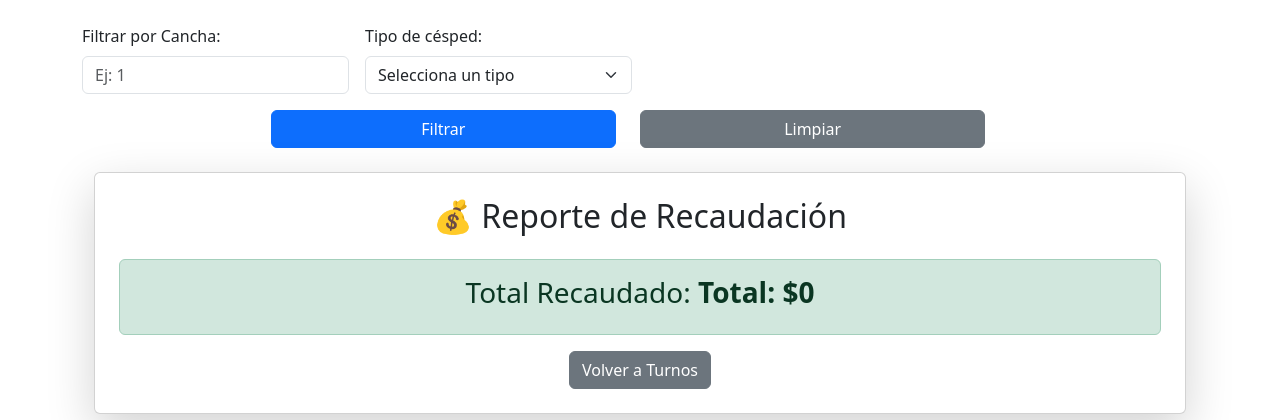
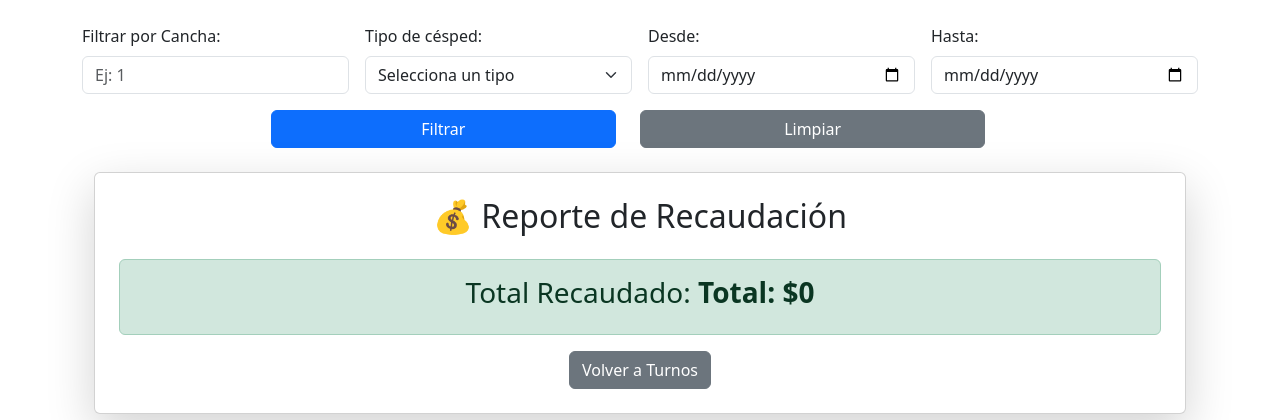
Before and after one commit to dariorodr/Segundo-proyecto, a Flask app: page /reporte in a window 1280 px wide. Shown: the part 56-476 px from the top of the page. Run offline with Flask 3, Linux system fonts and the light colour scheme; data that the repository does not hold is empty.

Commit message:
"haciendo el filtro desde-hasta para recaudacion"

```diff
--- a/app/app.py
+++ b/app/app.py
@@ -1,7 +1,7 @@
 from flask import Flask, render_template, request, redirect, url_for, flash
 from flask_sqlalchemy import SQLAlchemy
 from datetime import datetime
-from sqlalchemy import func
+from sqlalchemy import func, cast, Date
 app = Flask(__name__)
 app.config['SQLALCHEMY_DATABASE_URI'] = 'mysql+pymysql://root:sarandeameelcabezudo@localhost/proyecto_cancha_2'
 app.config['SQLALCHEMY_TRACK_MODIFICATIONS'] = False
@@ -262,11 +262,17 @@ def eliminar_precio(precio_id):
     flash("Precio eliminado correctamente", "success")
     return redirect(url_for('configurar_precios'))
 
-# Ruta para la recaudación
+
 @app.route("/reporte")
 def reporte_recaudacion():
     cancha_id = request.args.get("cancha_id", type=int)
     tipo_cesped = request.args.get("tipo_cesped", type=str)
+    desde_str = request.args.get("desde")
+    hasta_str = request.args.get("hasta")
+
+    # Convertir fechas si existen
+    desde = datetime.strptime(desde_str, "%Y-%m-%d") if desde_str else None
+    hasta = datetime.strptime(hasta_str, "%Y-%m-%d") if hasta_str else None
 
     # Base de la consulta
     query = db.session.query(
@@ -274,13 +280,17 @@ def reporte_recaudacion():
     ).join(Precio, Precio.CanchaID == Cancha.CanchaID
     ).join(Turno, Turno.CanchaID == Cancha.CanchaID)
 
-    # Aplicar filtros correctamente
+    # Aplicar filtros
+    if desde:
+        query = query.filter(Turno.Dia >= desde)
+    if hasta:
+        query = query.filter(Turno.Dia <= hasta)
     if cancha_id:
         query = query.add_columns(Cancha.NombreCancha).filter(Cancha.CanchaID == cancha_id).group_by(Cancha.CanchaID)
     elif tipo_cesped:
         query = query.add_columns(Cancha.Tipo).filter(Cancha.Tipo == tipo_cesped).group_by(Cancha.Tipo)
     else:
-        query = query.add_columns(Cancha.Tipo).group_by(Cancha.Tipo)  # Agrupar por tipo cuando no hay filtros específicos
+        query = query.add_columns(Cancha.Tipo).group_by(Cancha.Tipo)
 
     # Ejecutar consulta
     resultados = query.all()
--- a/app/templates/reporte_rec.html
+++ b/app/templates/reporte_rec.html
@@ -24,6 +24,18 @@
         </select>
     </div>
 
+    <!-- FILTROS DE FECHA -->
+    <div class="col-12 col-md-3">
+        <label for="desde" class="form-label">Desde:</label>
+        <input type="date" name="desde" id="desde" class="form-control" value="{{ request.args.get('desde', '') }}">
+    </div>
+
+    <div class="col-12 col-md-3">
+        <label for="hasta" class="form-label">Hasta:</label>
+        <input type="date" name="hasta" id="hasta" class="form-control" value="{{ request.args.get('hasta', '') }}">
+    </div>
+
+    <!-- BOTONES -->
     <div class="row mt-3 d-flex justify-content-center">
         <div class="col-6 col-md-4">
             <button type="submit" class="btn btn-primary w-100">
@@ -38,6 +50,7 @@
     </div>
 </form>
 
+<!-- TARJETA DE RECAUDACIÓN -->
 <div class="container mt-4">
     <div class="card shadow-lg p-4">
         <h2 class="text-center mb-4">💰 Reporte de Recaudación</h2>
```
Lines whose indentation alone changed are shown as unchanged.
